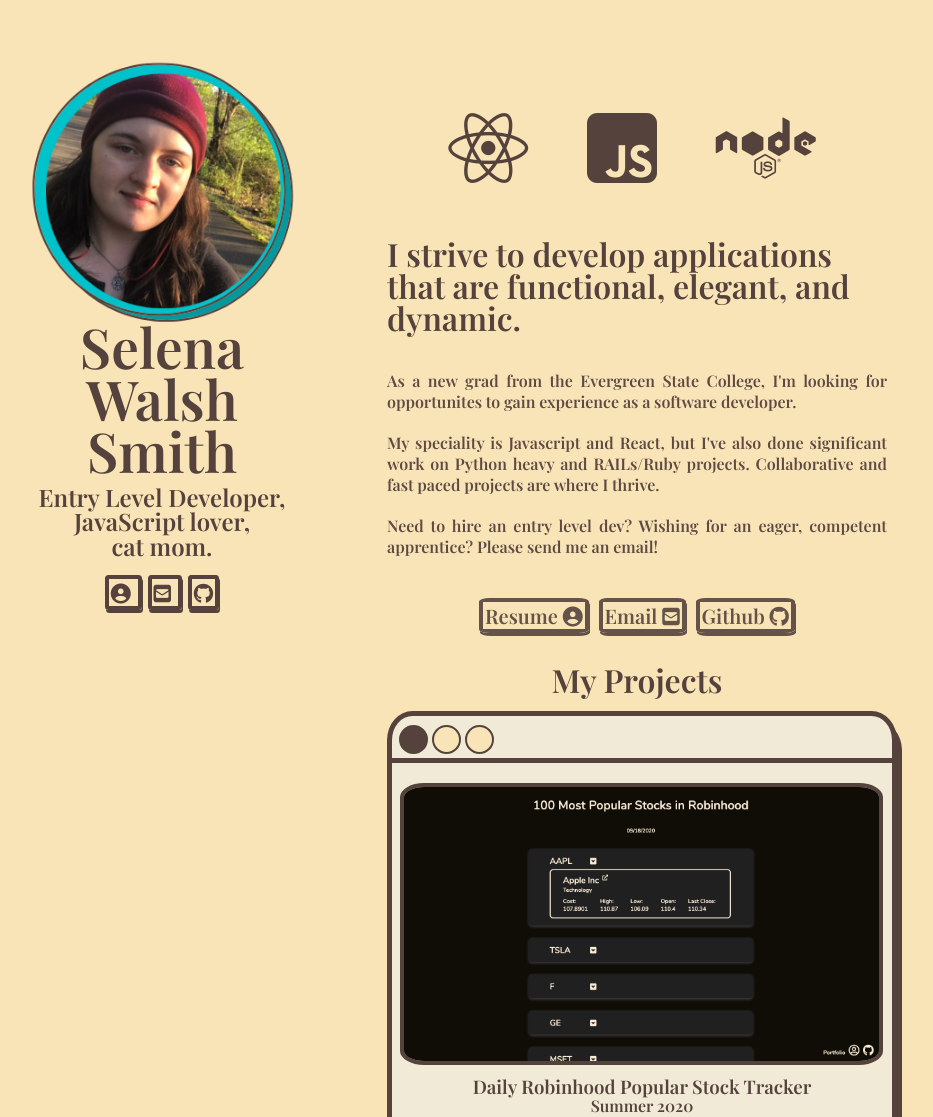
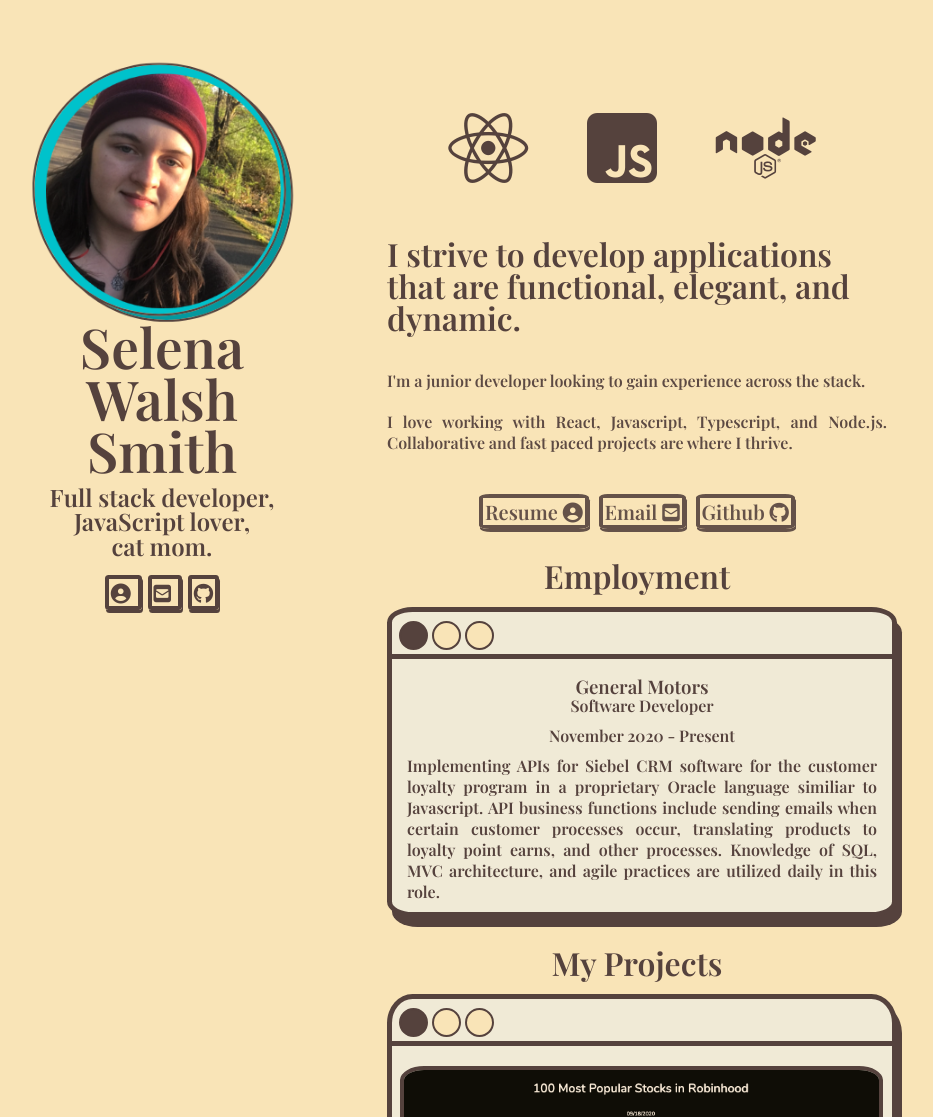
Before and after one commit to selenawalshsmith/resume, a plain HTML site: page index.html in a window 1280 px wide. Shown: the top 1117 px of the page, without its empty margins (183-1116 px from the left). Drawn offline with nearby package versions, Linux system fonts and the light colour scheme.

Commit message:
Updated website

```diff
--- a/index.html
+++ b/index.html
@@ -20,7 +20,7 @@
         <h1>Walsh</h1>
         <h1>Smith</h1>
         <div class="title-container">
-          <h2>Entry Level Developer,</h2>
+          <h2>Full stack developer,</h2>
           <h2>JavaScript lover,</h2>
           <h2>cat mom.</h2>
         </div>
@@ -47,9 +47,8 @@
         </div>
         <br>
         <div class="fadein2">
-          <p class="text-section">As a new grad from the Evergreen State College, I'm looking for opportunites to gain experience as a software developer.</p>
-          <p class="text-section">My speciality is Javascript and React, but I've also done significant work on Python heavy and RAILs/Ruby projects. Collaborative and fast paced projects are where I thrive.</p>
-          <p class="text-section">Need to hire an entry level dev? Wishing for an eager, competent apprentice? Please send me an email!</p>
+          <p class="text-section">I'm a junior developer looking to gain experience across the stack.</p>
+          <p class="text-section">I love working with React, Javascript, Typescript, and Node.js. Collaborative and fast paced projects are where I thrive.</p>
         </div>
         <div class="fadein3" style="text-align: center; margin-bottom: 15px; padding-top: 25px;">
           <p style="display: inline-block;"><a class="btn heading-button" href="Resume.pdf" role="button">
@@ -64,6 +63,35 @@
             Github
             <i class="fab fa-github"></i>
           </a></p>
+       </div>
+       <div class="section-heading" style="text-align: center">
+         Employment
+       </div>
+       <div class="project-container">
+         <div class="circle1"></div>
+         <div class="circle2"></div>
+         <div class="circle3"></div>
+         <hr class="project-container-top">
+         <!--<img src="img/robinhoodtracker.png" height="auto" width="95%" class="project-image"></img>-->
+           <div class="project-text">
+             <h3 class="project-heading">
+               General Motors
+             </h3>
+             <p style="margin-bottom: 9px !important;" class="project-heading">
+               Software Developer
+             </p>
+             <p style="margin-bottom: 9px !important;" class="project-heading">
+                November 2020 - Present
+             </p>
+             <p class="project-paragraph">
+               Implementing APIs for Siebel CRM software for the customer loyalty
+               program in a proprietary Oracle language similiar to Javascript. API
+               business functions include sending emails when certain customer
+               processes occur, translating products to loyalty point earns, and
+               other processes. Knowledge of SQL, MVC architecture, and agile practices
+               are utilized daily in this role.
+             </p>
+           </div>
        </div>
         <div class="section-heading" style="text-align: center">
           My Projects
```
Also changed, not shown: 2 other files.
